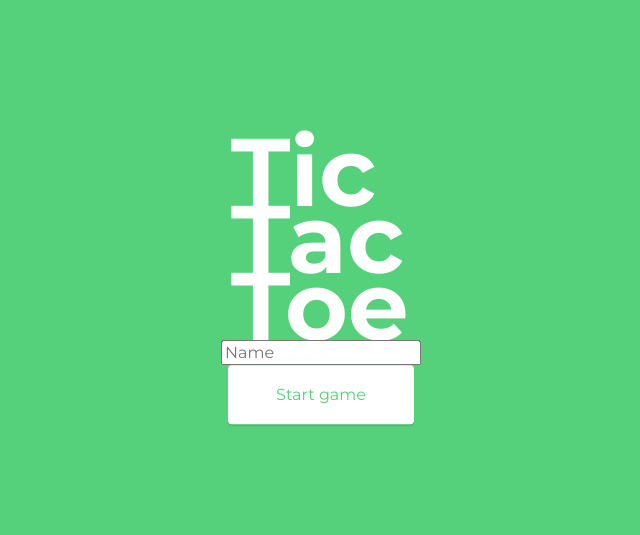
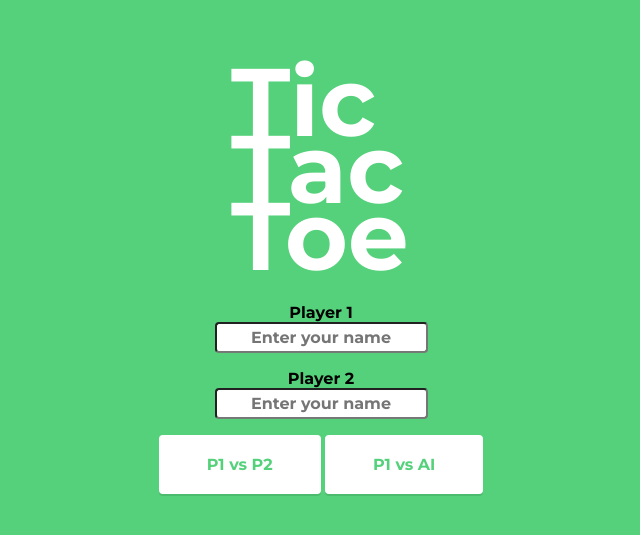
Before and after one commit to TJaySteno/P04-tac-tac-toe, a plain HTML site: page index.html in a window 1280 px wide. Shown: the part 119-654 px from the top of the page, without its empty margins (319-959 px from the left). Drawn offline with Linux system fonts and the light colour scheme.

Commit message:
Start screen name inputs and AI button created and styled

```diff
--- a/css/style.css
+++ b/css/style.css
@@ -45,11 +45,24 @@ h1 {
   .screen-start {
     background: #54D17A; }
     .screen-start h1 {
-      font-size: 6em; }
+      font-size: 6em;
+      margin-bottom: .35em; }
     .screen-start .button {
-      color: #54D17A; }
+      color: #54D17A;
+      font-weight: bold; }
     .screen-start h1 + .button {
       margin-top: 5em; }
+    .screen-start label {
+      font-weight: bold; }
+    .screen-start input {
+      text-align: center;
+      font-weight: bold;
+      margin-bottom: 1em;
+      padding: .25em;
+      border-radius: 4px; }
+    .screen-start input:focus {
+      outline: none; }
+
   .screen-win p {
     font-size: 6em;
     font-weight: 700;
--- a/js/app.js
+++ b/js/app.js
@@ -1,8 +1,3 @@
-// Switch to number map. L to R 01 02 03. T to B 10 20 30.
-  // 11 12 13
-  // 21 22 23
-  // 31 32 33
-
 $('window').ready(() => {
   /************************************************
     START SCREEN AND WIN SCREEN
@@ -13,8 +8,12 @@ $('window').ready(() => {
       <div class="screen screen-start" id="start">
         <header>
           <h1>Tic Tac Toe</h1>
-          <input type="text" id="name" placeholder="Name"><br>
-          <a href="#" class="button">Start game</a>
+          <label for="#p1-name">Player 1</label><br>
+          <input type="text" id="p1-name" placeholder="Enter your name"><br>
+          <label for="#p2-name">Player 2</label><br>
+          <input type="text" id="p2-name" placeholder="Enter your name"><br>
+          <a href="#" class="button">P1 vs P2</a>
+          <a href="#" class="button">P1 vs AI</a>
         </header>
       </div>
     `);
```
